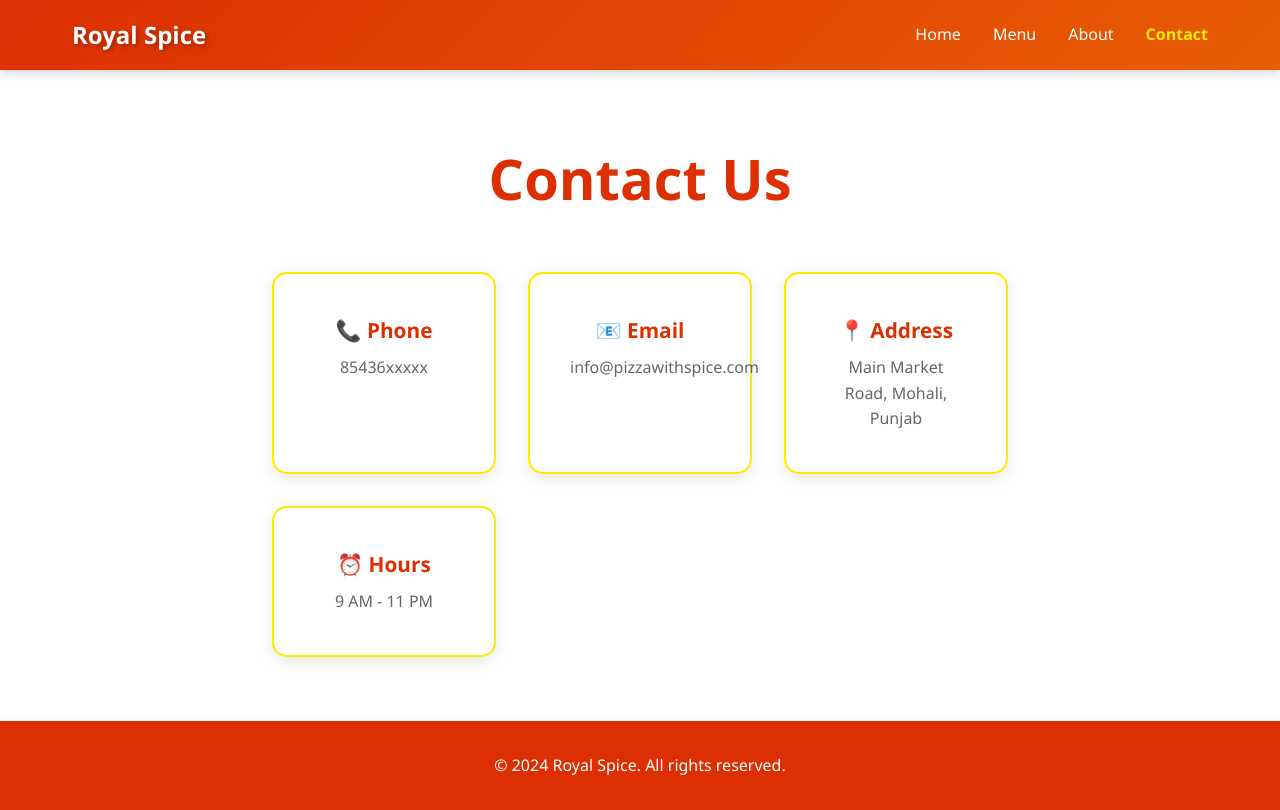
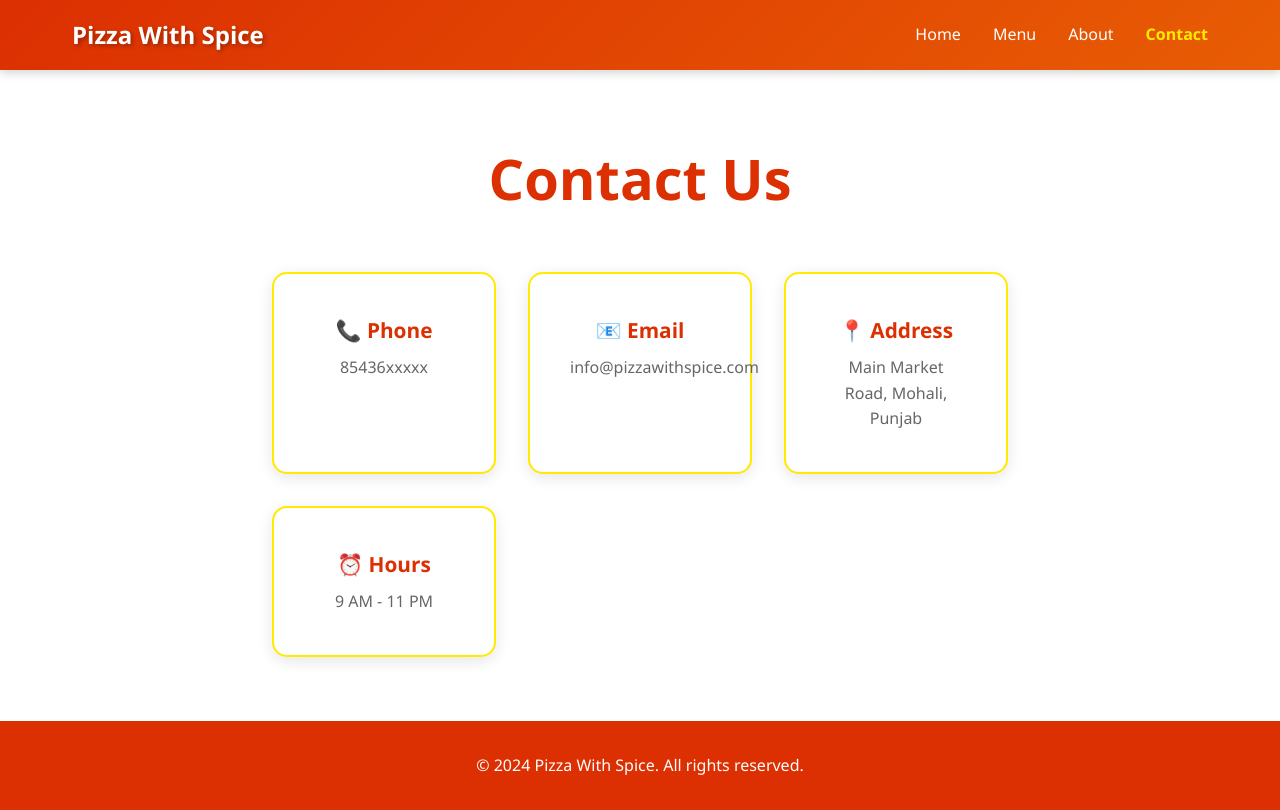
Before and after one commit to saksham-codes-ai/Restuarant-website, a Flask app: page /contact in a window 1280 px wide. Run offline with Flask 3, Linux system fonts and the light colour scheme.

Commit message:
Update contact.html

```diff
--- a/templates/contact.html
+++ b/templates/contact.html
@@ -1,16 +1,15 @@
-
 <!DOCTYPE html>
 <html lang="en">
 <head>
     <meta charset="UTF-8">
     <meta name="viewport" content="width=device-width, initial-scale=1.0">
-    <title>Contact - Royal Spice</title>
+    <title>Contact - Pizza With Spice</title>
     <link rel="stylesheet" href="/static/css/style.css">
 </head>
 <body>
     <nav class="navbar">
         <div class="nav-container">
-            <a href="/" class="nav-logo">Royal Spice</a>
+            <a href="/" class="nav-logo">Pizza With Spice</a>
             <ul class="nav-menu">
                 <li><a href="/" class="nav-link">Home</a></li>
                 <li><a href="/menu" class="nav-link">Menu</a></li>
@@ -44,7 +43,7 @@
 
     <footer class="footer">
         <div class="footer-content">
-            <p>&copy; 2024 Royal Spice. All rights reserved.</p>
+            <p>&copy; 2024 Pizza With Spice. All rights reserved.</p>
         </div>
     </footer>
 </body>
```
